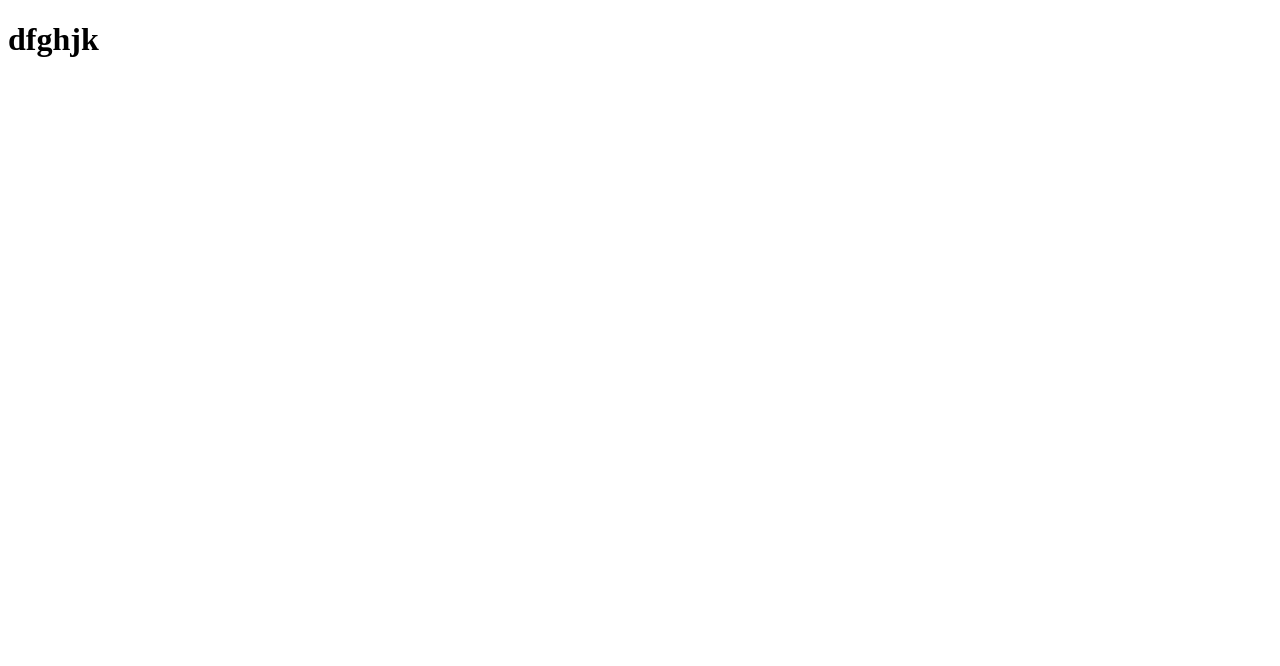
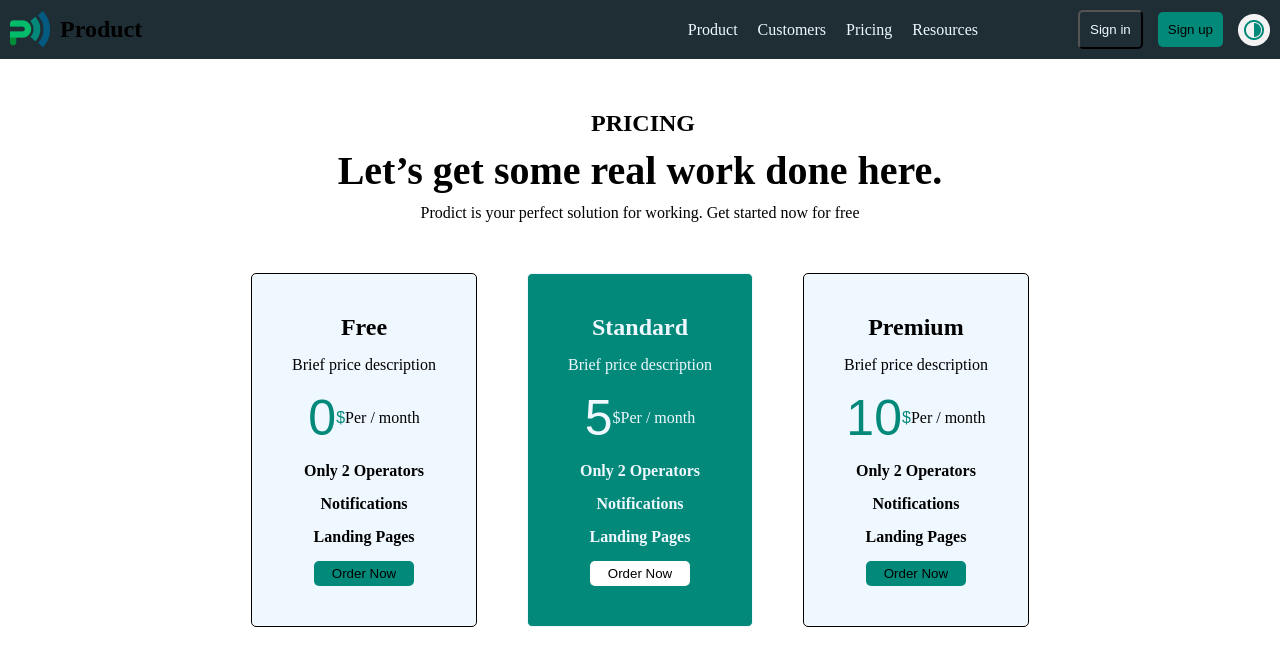
Before and after one commit to abdulla20051906/exam, a plain HTML site: page index.html in a window 1280 px wide. Drawn offline with Linux system fonts and the light colour scheme.

Commit message:
first commt

```diff
--- /dev/null
+++ b/global/global.scss
@@ -0,0 +1,10 @@
+@import url(../header/header.css);
+@import url(../main/main.css);
+@import url(../foter/footer.css);
+*{
+    padding: 0;
+    margin: 0;
+    box-sizing: border-box;
+    text-decoration: none;
+    list-style: none;
+}
--- /dev/null
+++ b/header/header.scss
@@ -0,0 +1,106 @@
+header{
+    .header-navs{
+        display: flex;
+        justify-content: space-between;
+        align-items: center;
+        padding: 10px;
+        background: #1F2E35;
+        width: 100%;
+
+
+    }
+    .header-mains{
+        display: flex;
+
+    }
+    .header-main{
+        display: flex;
+        align-items: center;
+       span{
+        display: none;
+       }
+    }
+    .header-nav{
+        display: flex;
+        align-items: center;
+        gap: 10px;
+
+    }
+    .header-navbar{
+        ul{
+            display: flex;
+            align-items: center;
+            gap: 20px;
+           a{
+            color: aliceblue;
+           }
+        }
+    }
+    .header-btn{
+        align-items: center;
+        display: flex;
+        gap: 15px;
+        padding-left: 100px;
+        .main-btn{
+            padding: 10px;
+            border-radius: 5px;
+            background-color: transparent;
+            color: aliceblue;
+
+
+        }
+        .main-btns{
+            padding: 10px;
+            border-radius: 5px;
+            background: #02897A;
+            border: none;
+
+        }
+
+    }
+
+}
+@media (max-width:847px) {
+
+    .header-navs{
+      .header-nav{
+        padding-right: 30px;
+      }
+    }
+
+}
+@media (max-width:605px) {
+
+    .header-navs{
+      .header-nav{
+        padding-right: 10px;
+      }
+    }
+
+}
+@media (max-width:780px) {
+   .header-main{
+    .header-navbar{
+        display: none;
+
+    }
+   }
+
+    .header-btn{
+        display: none;
+    }
+    span{
+        display: flex;
+        font-size: 24px;
+    }
+}
+@media (max-width:496px) {
+
+.header-main{
+    .header-btn{
+        display: none;
+      }
+
+}
+
+}
--- a/index.html
+++ b/index.html
@@ -3,9 +3,88 @@
 <head>
     <meta charset="UTF-8">
     <meta name="viewport" content="width=device-width, initial-scale=1.0">
+    <link rel="stylesheet" href="https://cdnjs.cloudflare.com/ajax/libs/font-awesome/6.5.1/css/all.min.css" integrity="sha512-DTOQO9RWCH3ppGqcWaEA1BIZOC6xxalwEsw9c2QQeAIftl+Vegovlnee1c9QX4TctnWMn13TZye+giMm8e2LwA==" crossorigin="anonymous" referrerpolicy="no-referrer" />
+    <link rel="stylesheet" href="./global/global.css">
     <title>Document</title>
 </head>
 <body>
-    <h1>dfghjk</h1>
+<header>
+   <div class="header-navs">
+    <div class="header-nav">
+        <img src="./img/Group 190.png" alt="header">
+        <h2>Product</h2>
+    </div>
+    <div class="header-main">
+        <div class="header-navbar">
+            <ul>
+                <li><a href="">Product</a></li>
+                <li><a href=""> Customers</a></li>
+                <li><a href="">Pricing</a></li>
+                <li><a href="">Resources</a></li>
+            </ul>
+
+        </div>
+        <div class="header-btn">
+            <button class="main-btn" type="submit">
+                Sign in
+            </button>
+            <button class="main-btns" type="submit">
+                Sign up
+            </button>
+            <img src="./img/Frame 49.png" alt="img">
+
+        </div>
+        <span><i class="fa-solid fa-bars"></i></span>
+    </div>
+   </div>
+</header>
+<main>
+    <div class="main-text">
+        <h2  class="main-h2">PRICING</h2>
+        <h1>Let’s get some real work done here.</h1>
+        <p>Prodict is your perfect solution for working. Get started now for free</p>
+    </div>
+    <div class="main-box">
+        <div class="main-boxes">
+            <h2>Free</h2>
+            <p>Brief price description</p>
+             <div class="main-desc">
+                <p class="main-descp">0  </p>
+                <span>$</span>
+                <p>Per / month</p>
+             </div>
+             <h4>Only 2 Operators</h4>
+             <h4>Notifications</h4>
+             <h4>Landing Pages</h4>
+             <button class="mains-btn" type="submit">Order Now</button>
+        </div>
+        <div class="main-boxees">
+            <h2>Standard</h2>
+            <p>Brief price description</p>
+             <div class="main-descs">
+                <p class="main-descp">5  </p>
+                <span>$</span>
+                <p>Per / month</p>
+             </div>
+             <h4>Only 2 Operators</h4>
+             <h4>Notifications</h4>
+             <h4>Landing Pages</h4>
+             <button class="mains-btns" type="submit">Order Now</button>
+        </div>
+        <div class="main-boxes">
+            <h2>Premium</h2>
+            <p>Brief price description</p>
+             <div class="main-desc">
+                <p class="main-descp">10  </p>
+                <span>$</span>
+                <p>Per / month</p>
+             </div>
+             <h4>Only 2 Operators</h4>
+             <h4>Notifications</h4>
+             <h4>Landing Pages</h4>
+             <button class="mains-btn" type="submit">Order Now</button>
+        </div>
+    </div>
+</main>
 </body>
 </html>
--- /dev/null
+++ b/main/main.scss
@@ -0,0 +1,92 @@
+main{
+    .main-text{
+        display: flex;
+        justify-content: center;
+        align-items: center;
+        gap: 10px;
+        flex-direction: column;
+        margin-top: 4%;
+    }
+    .main-h2{
+        font-size: 24px;
+        max-width: 98px;
+    }
+    h1{
+        max-width: 721px;
+        font-size: 40px;
+    }
+    p{
+        max-width: 536px;
+    }
+    .main-box{
+        display: flex;
+        justify-content: center;
+        align-items: center;
+        gap: 50px;
+        flex-wrap: wrap;
+        .main-boxes{
+            display: flex;
+            flex-direction: column;
+            justify-content: space-between;
+            align-items: center;
+            gap: 15px;
+            max-width: 322px;
+            max-height: 456px;
+            background-color: aliceblue;
+            border: 1px solid;
+            padding: 40px;
+            margin-top: 4%;
+            border-radius: 5px;
+            .main-desc{
+                display: flex;
+                align-items: center;
+                .main-descp{
+                    font-size: 50px;
+                    color: #02897A;
+                    font-family: sans-serif;
+
+                }
+            }
+            span{
+                color: #02897A;
+                font-family: sans-serif;
+            }
+            .mains-btn{
+                padding: 5px 18px;
+                border-radius: 5px;
+                border: none;
+                background: #02897A;
+
+            }
+        }
+        .main-boxees{
+            display: flex;
+            flex-direction: column;
+            justify-content: space-between;
+            align-items: center;
+            gap: 15px;
+            max-width: 322px;
+            max-height: 456px;
+            background: #02897A;
+            border: 1px solid;
+            padding: 40px;
+            margin-top: 4%;
+            border-radius: 5px;
+            color: aliceblue;
+            .main-descs{
+                display: flex;
+                align-items: center;
+                .main-descp{
+                    font-family: sans-serif;
+                    font-size: 50px;
+                }
+            }
+            .mains-btns{
+                padding: 5px 18px;
+                border-radius: 5px;
+                border: none;
+                background: white;
+            }
+        }
+    }
+}
```
Also changed, not shown: foter/footer.css (added), foter/footer.scss (added), global/global.css (added), header/header.css (added), img/Frame 49.png (added), img/Group 190.png (added), main/main.css (added), 4 other files.
